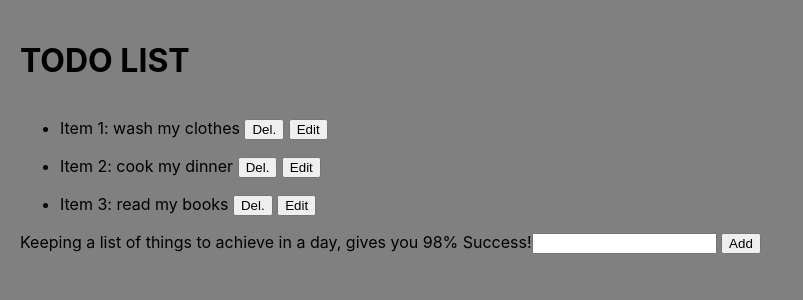
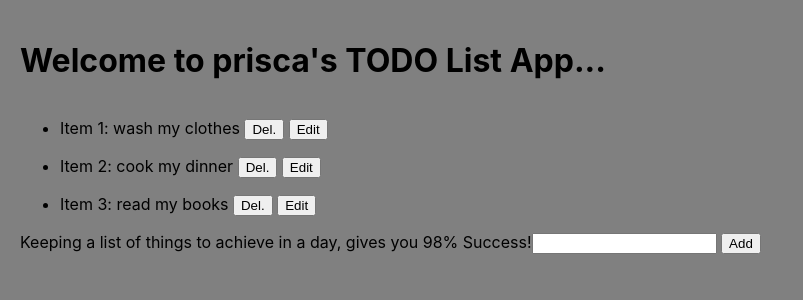
Before and after one commit to PriscaTonia/TestingHeroku, a React (Create React App) app: page / in a window 1280 px wide. Shown: the top 300 px of the page, without its empty margins (0-803 px from the left). Built offline with nearby package versions, Linux system fonts and the light colour scheme.

Commit message:
changing the intro

```diff
--- a/src/App.js
+++ b/src/App.js
@@ -43,7 +43,7 @@ class App extends Component{
   render(){
     return(
       <div className='myApp'>
-        <h1>TODO LIST</h1>
+        <h1>Welcome to prisca's TODO List App...</h1>
         <DisplayList list = {this.state.list} count= {this.state.count} deleteItem ={this.deleteItem} editItem = {this.editItem}/>
         <AddItem addItem ={this.addItem}  />
       </div>
```
